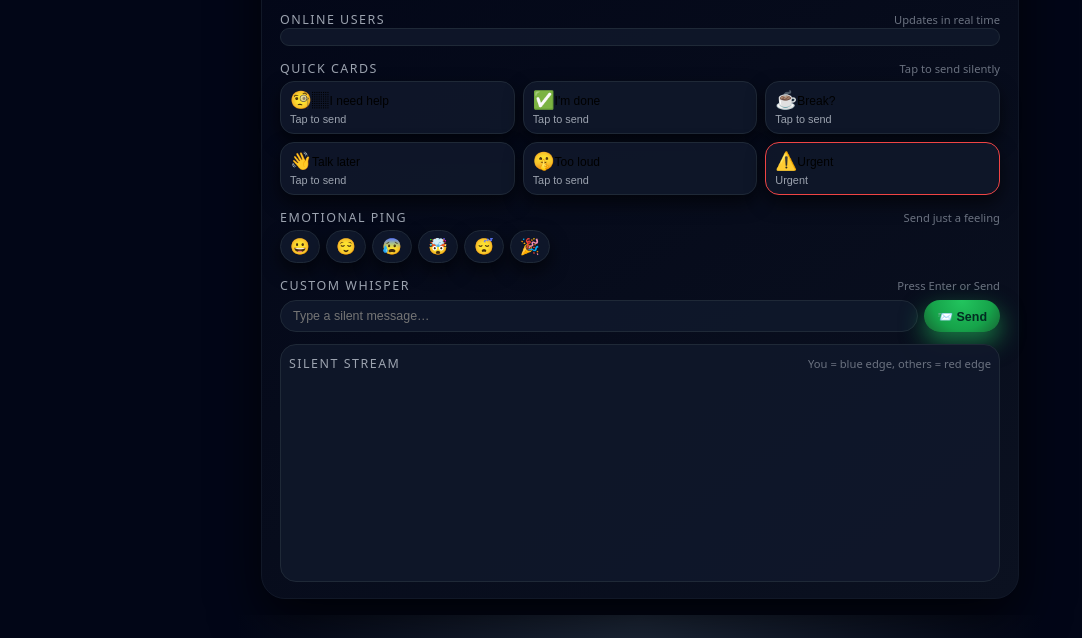
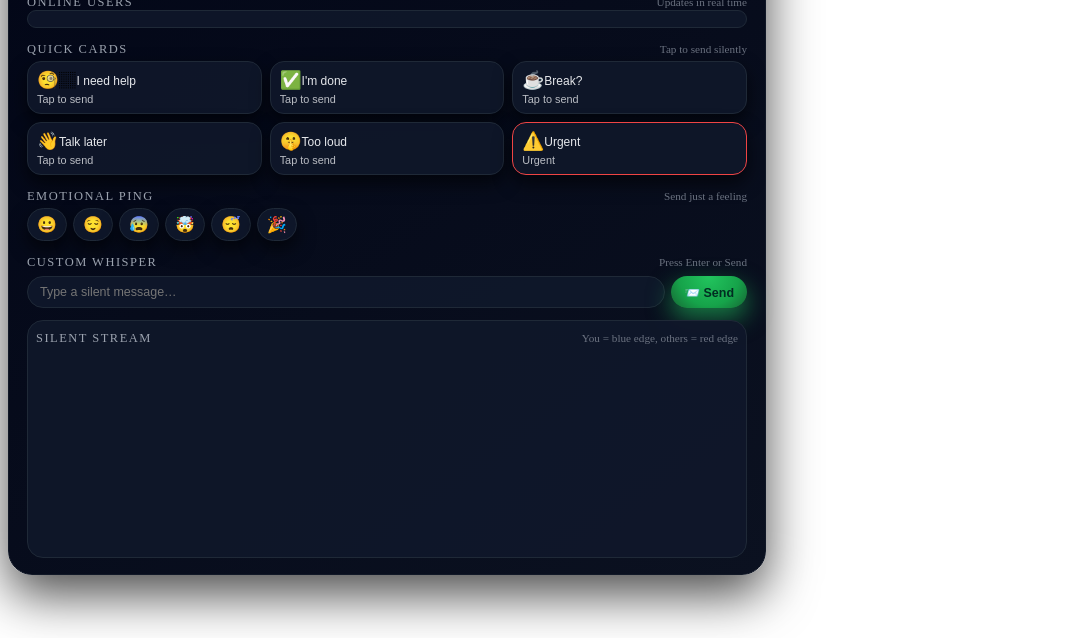
Before and after one commit to meo11/QuietPlease, a website: page deviceB.html in a window 1280 px wide. Shown: the part 162-800 px from the top of the page, without its empty margins (0-1082 px from the left). Drawn offline with Linux system fonts and the light colour scheme.

Commit message:
Fix text colors for quick card components
Updated styles for quick card text colors.

```diff
--- a/deviceB.html
+++ b/deviceB.html
@@ -15,6 +15,18 @@
     --text: #e5e7eb;
     --text-muted: #9ca3af;
     --border: #1f2937;
+  }
+
+  /* Fix quick card main text color */
+  .quick-main {
+    color: var(--text) !important;
+  }
+
+  /* Fix quick card subtext */
+  .quick-sub {
+    color: var(--text) !important;
+    opacity: 0.8;
+  }
 }
 
     body {
```
